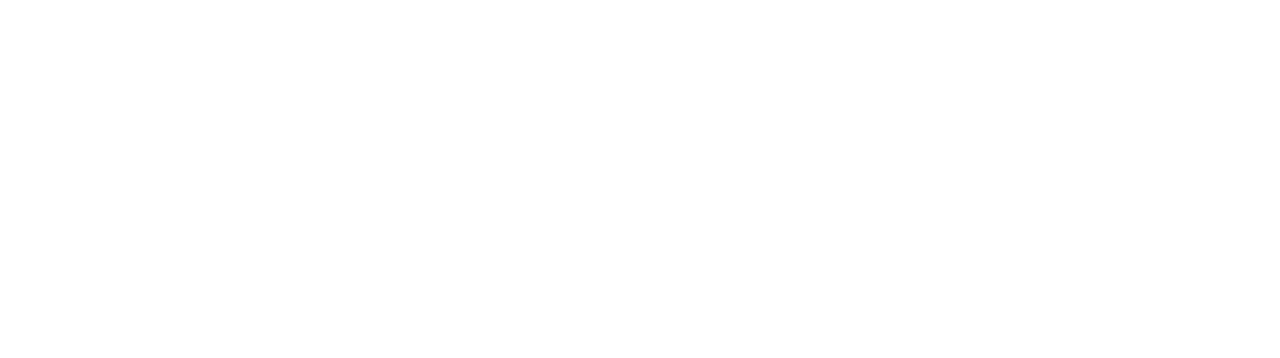
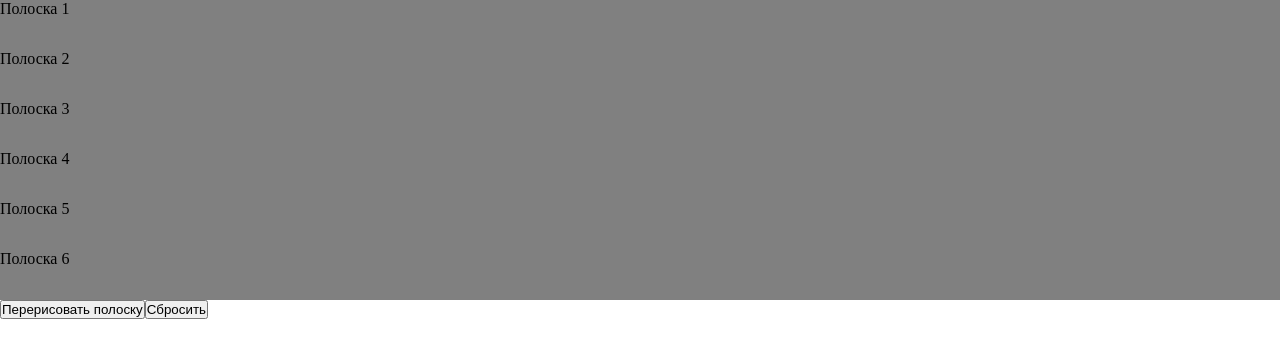
Before and after one commit to BykovVik/change-book--for-tgminiapp, a React (Create React App) app: page /game in a window 1280 px wide. Before the commit this address had no page. Shown: the top 358 px of the page. Built offline with nearby package versions, Linux system fonts and the light colour scheme.

Commit message:
add react redux settings

```diff
--- a/src/App.tsx
+++ b/src/App.tsx
@@ -2,12 +2,14 @@
 import './App.css';
 import { BrowserRouter as Router, Routes, Route } from 'react-router-dom';
 import HomePage from './pages/HomePage';
+import GamePage from './pages/GamePage';
 
 function App() {
     return (
         <Router>
             <Routes>
                 <Route path="/" element={<HomePage />} />
+                <Route path='/game' element={<GamePage />} />
             </Routes>
         </Router>
     );
--- a/src/index.tsx
+++ b/src/index.tsx
@@ -2,12 +2,13 @@
 import ReactDOM from 'react-dom/client';
 import { Provider } from 'react-redux';
 import App from './App';
+import { store } from './store';
 
 const root = ReactDOM.createRoot(
     document.getElementById('root') as HTMLElement
 );
 root.render(
-    <React.StrictMode>
+    <Provider store={store}>
         <App />
-    </React.StrictMode>
+    </Provider>
 );
--- /dev/null
+++ b/src/pages/GamePage.tsx
@@ -0,0 +1,33 @@
+import React from "react";
+import { useSelector, useDispatch } from "react-redux";
+import { updateStrip, resetStrip } from "../store/stripsSlises";
+import { RootState, AppDispatch } from "../store";
+
+const GamePage: React.FC = () => {
+    const dispatch: AppDispatch = useDispatch()
+    const strips = useSelector((state: RootState) => state.strips.strips);
+    const currentStrip = useSelector((state: RootState) => state.strips.currentStrip);
+
+    const handleClick = () => {
+        dispatch(updateStrip());
+      };
+
+      const handleReset = () => {
+        dispatch(resetStrip());
+    };
+
+    return (
+        <div>
+            {strips.map((strip, index) => (
+                <div key={index} style={{ height: '50px', backgroundColor: strip ? 'blue' : 'grey' }}>
+                Полоска {index + 1}
+                </div>
+            ))}
+            <button onClick={handleClick} disabled={currentStrip >= 6}>
+                Перерисовать полоску
+            </button>
+            <button onClick={handleReset}>Сбросить</button>
+        </div>
+    )
+}
+export default GamePage
--- /dev/null
+++ b/src/store/index.tsx
@@ -0,0 +1,11 @@
+import { configureStore } from "@reduxjs/toolkit";
+import stripReduser from './stripsSlises';
+
+export const store = configureStore({
+    reducer: {
+        strips: stripReduser,
+    }
+})
+
+export type RootState = ReturnType<typeof store.getState>;
+export type AppDispatch = typeof store.dispatch;
--- /dev/null
+++ b/src/store/selectors.tsx
@@ -0,0 +1,4 @@
+import { RootState } from './index';
+
+export const selectStrips = (state: RootState) => state.strips.strips;
+export const selectCurrentStrip = (state: RootState) => state.strips.currentStrip;
--- /dev/null
+++ b/src/store/stripsSlises.tsx
@@ -0,0 +1,31 @@
+import { createSlice } from "@reduxjs/toolkit";
+
+interface StripsState {
+    strips: boolean[],
+    currentStrip: number;
+}
+
+const initialState: StripsState = {
+    strips: Array(6).fill(false),
+    currentStrip: 0
+}
+
+const stripsSlise = createSlice({
+    name: 'strips',
+    initialState,
+    reducers: {
+        updateStrip: (state) => {
+            if (state.currentStrip < 6) {
+                state.strips[state.currentStrip] = true;
+                state.currentStrip += 1;
+            }
+        },
+        resetStrip: (state) => {
+            state.strips = Array(6).fill(false)
+            state.currentStrip = 0
+        },
+    },
+})
+
+export const {updateStrip, resetStrip} = stripsSlise.actions;
+export default stripsSlise.reducer;
```
